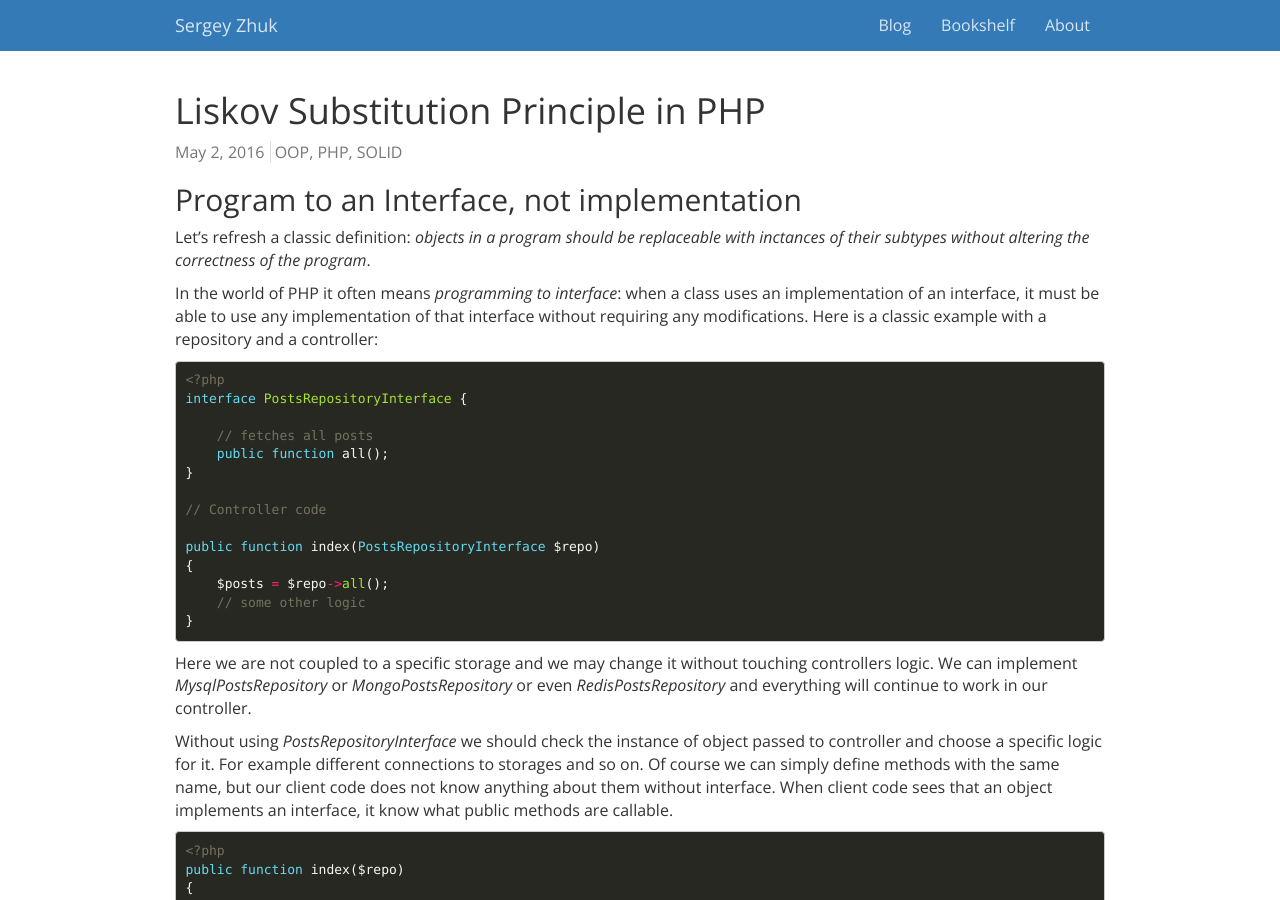
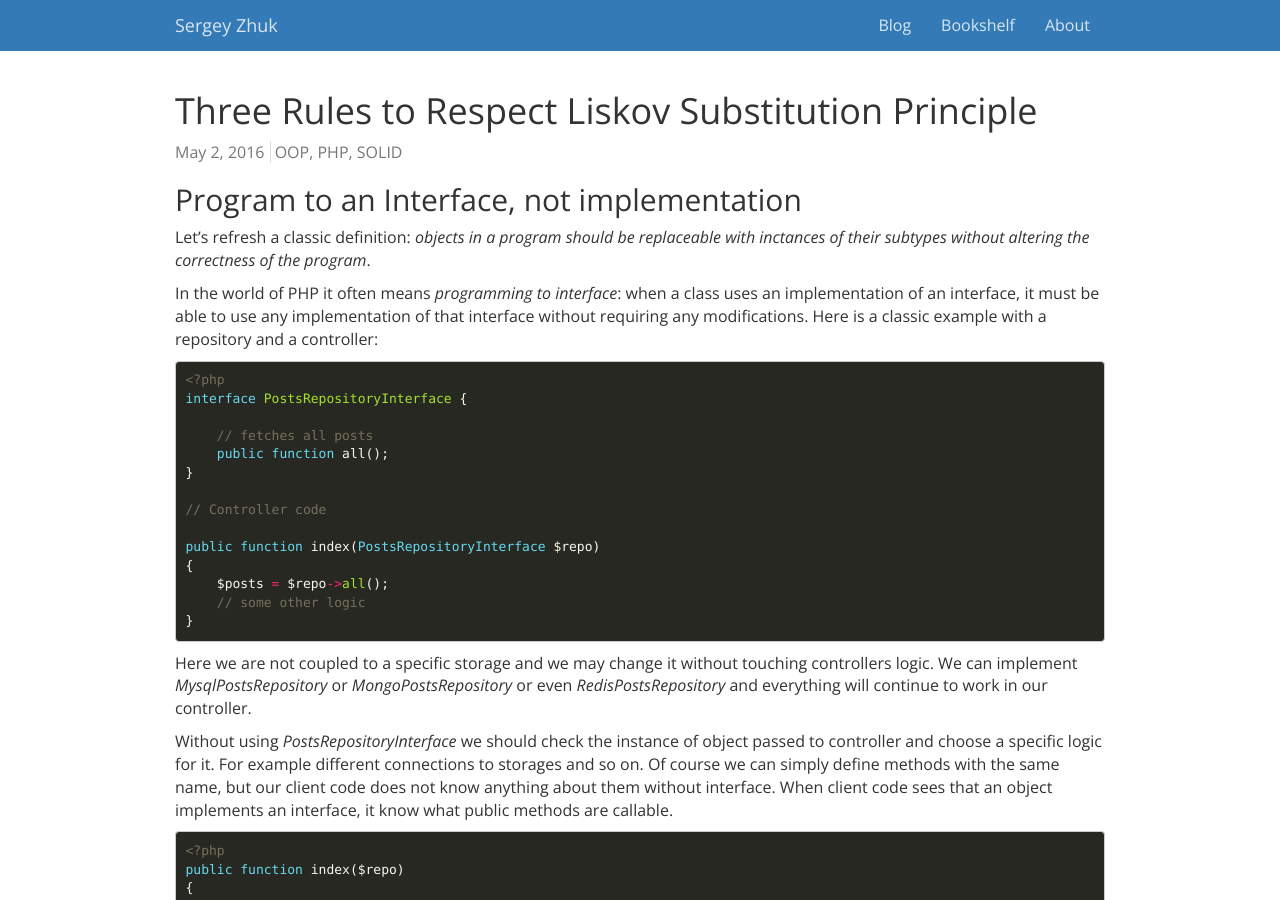
Before and after one commit to seregazhuk/seregazhuk.github.io_old, a Jekyll site: the page built from _posts/2016-05-02-php-liskov.md, in a window 1280 px wide and 900 px high. Built offline with Jekyll 4.4.1, drawn with Linux system fonts in a browser that asks for light colours; nearby versions of some CDN libraries; comment, search, counter and statistics services are not loaded.

Commit message:
liskov post renamed

```diff
--- a/_posts/2016-05-02-php-liskov.md
+++ b/_posts/2016-05-02-php-liskov.md
@@ -1,6 +1,6 @@
 ---
 
-title: 'Liskov Substitution Principle in PHP'
+title: 'Three Rules to Respect Liskov Substitution Principle'
 layout: post
 tags: [OOP, PHP, SOLID]
 comments: true
```
